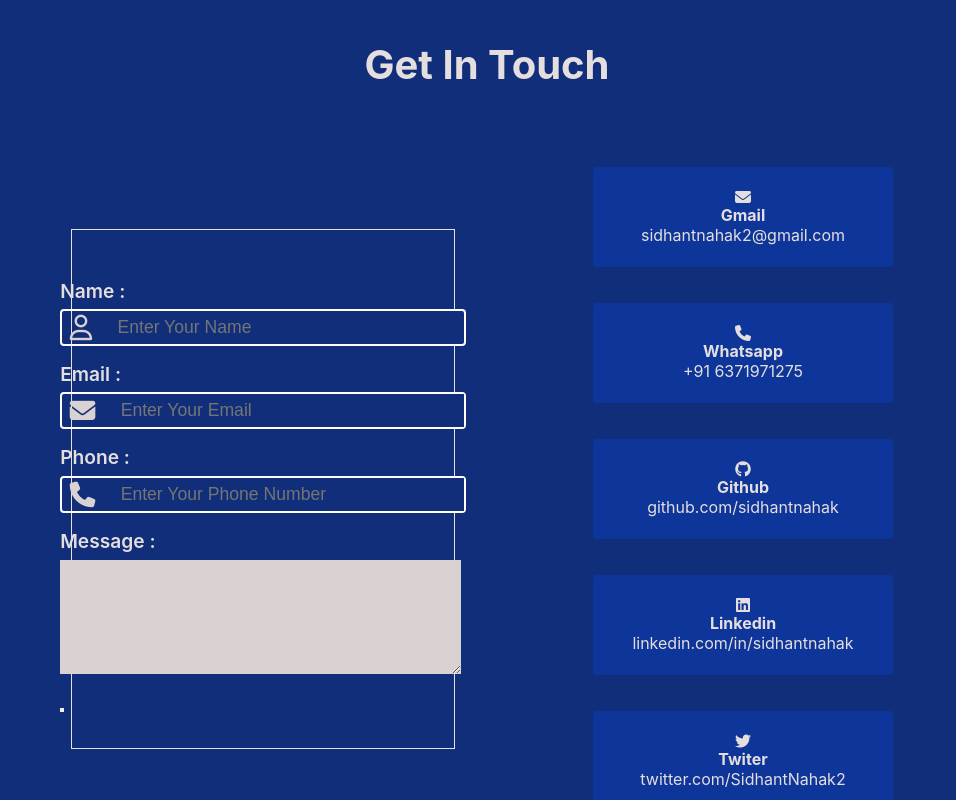
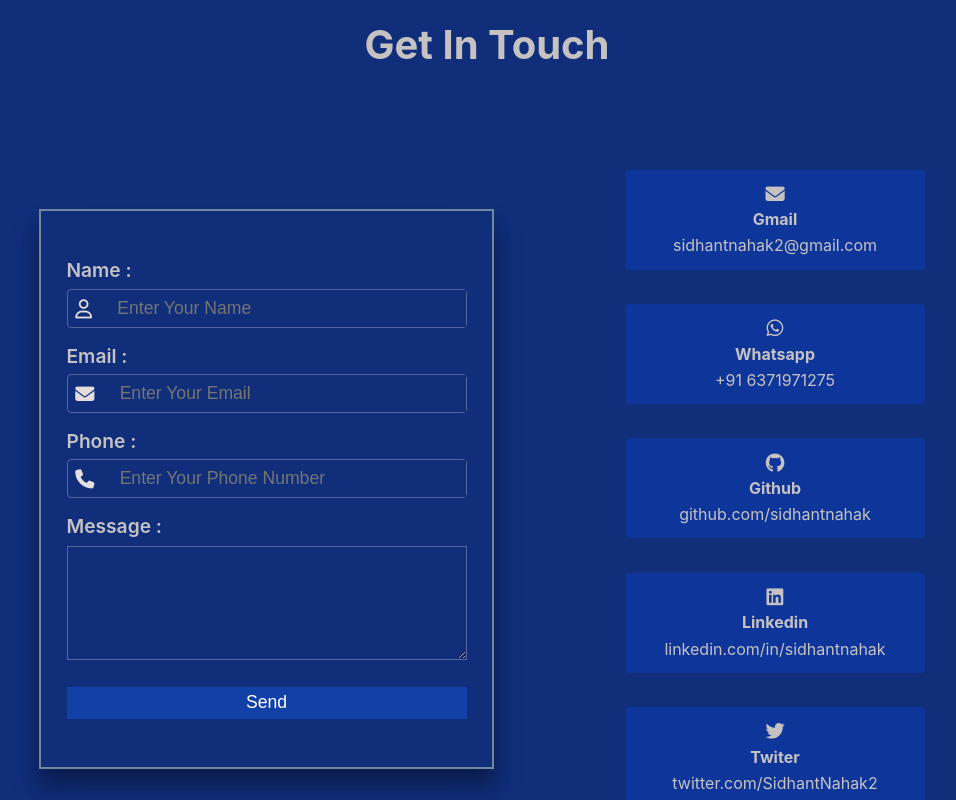
Before and after one commit to sidhantnahak/Portfolio, a React (Create React App) app: page / in a window 1280 px wide. Shown: the part 5600-6400 px from the top of the page, without its empty margins (153-1109 px from the left). Built offline with nearby package versions, Linux system fonts and the light colour scheme.

Commit message:
contact information added

```diff
--- a/src/Contact/Contact.css
+++ b/src/Contact/Contact.css
@@ -1,13 +1,28 @@
 .contact_container{
-    color: rgb(228, 222, 222);
+    /* color: rgb(228, 222, 222); */
+
+    color: rgb(198 194 194);
+
     height: 120vh;
     width: 100%;
+    /* border: 1px solid red; */
 display: flex;
 align-items: center;
 justify-content: center;
 flex-direction: column;
 
 }
+.contact_container,
+input[type ="number"]::-webkit-outer-spin-button,
+ input[type = "number"]::-webkit-inner-spin-button{
+    -webkit-appearance: none;
+    margin: 0;
+
+ }
+
+
+
+
 .contact_container h1{
     text-align: center;
     font-size: 2.5em;
@@ -15,82 +30,114 @@ flex-direction: column;
 }
 .contact_item_container{
     /* margin: auto; */
-    width: 65%;
+    width: 60%;
     display: flex;
     align-items: center;
     justify-content: space-between;
 }
 .form_div{
-    padding: 1.5em 2em;
+    margin: 2em 0;
+    padding: 1em 1em;
     /* background: rgb(15 73 196); */
-    width: 30vw;
-    height: 65vh;
+    width: 455px;
+    /* width: 30vw; */
+    height: 70vh;
     display: flex;
     align-items: center;
     justify-content: center;
-    border: 1px solid rgb(232, 223, 223);
+    border: 2px solid  rgb(114, 136, 160);
+    ;
 
-
+    box-shadow: rgba(4, 0, 22, 0.19) 0px 20px 30px, rgba(0, 0, 0, 0.23) 0px 16px 16px;
 }
 
 
 .form_div .form_item{
-    margin: 1em 0;
+    margin-bottom: 1em;
 }
 .form_item div{
     margin: 0.4em 0;
 }
 
 .form_item div{
+    width: 400px;
     border-radius: 4px;
-    border: 2px solid white;
+    border: 1px solid rgb(84, 104, 154);
     display: flex;
     align-items: center;
     /* justify-content: center; */
 }
+.form_item div:hover{
+    outline: 2px solid rgb(156, 164, 184);
+
+}
+.form_div i{
+    color: rgb(228, 222, 222);
+    font:"bold";
+    font-size:1.2em;
+    padding: 0 0.4em;
+}
+
+.form_item label{
+    font-size: 1.2em;
+    font-weight: 600;
+    /* margin: 0.5em 0; */
+}
 .form_item div input{
     margin-left: 0.5em;
     padding: 0 0.5em;
-    background-color: rgb(16, 46, 122);
-    width: 20em;
-    height: 33px;
+    background: rgb(16, 46, 122);
+    width: 100%;
+    height: 37px;
     font-size: 1.1em;
     border: none;
     color: rgb(228, 222, 222);
 
 }
-.form_div i{
-    color: rgb(218, 210, 210);
-    font:"bold";
-    font-size:1.6em;
-    margin:0 0.3em;
-}
-
-.form_item label{
-    font-size: 1.2em;
-    font-weight: 600;
-    margin: 0.5em 0;
-}
 
 .form_item textarea{
-    background:rgb(218, 210, 210) ;
-margin-top: 0.5em;
+    background:rgb(16, 46, 122) ;
+    border: 1px solid rgb(84, 104, 154);
+
+    color: rgb(228, 222, 222);
+
+margin: 0.5em 0;
 font-size: 1.1em;
 padding: 0.5em 0.5em;
-border: none;
 height: 8em;
-width: 28em;
+width: 100%;
 
 }
+.form_item textarea:focus,input:focus{
+    outline: none;
+}
+.form_div button{
+    width: 100%;
+    font-size: 1.1em;
+    padding: 0.3em 1.5em;
+    border: none;
+    background: rgb(17, 64, 166);
+    cursor: pointer;
+}
+.form_div button:hover{
+    background: #254baa;
+}
+.form_div button a{
+    color: white;
+}
 .media_div{
+    padding: 1.5em;
     width: 25vw;
-    height: 85vh;
+    height: 90vh;
     /* border: 1px solid rgb(232, 223, 223); */
     display: flex;
     flex-direction: column;
     align-items: center;
     justify-content: space-around;
 
+}
+.media_div i{
+    font-size: 1.2em;
 }
 .media_div .media_item_div{
     height: 100px;
@@ -103,5 +150,55 @@ width: 28em;
     display: flex;
     flex-direction: column;
     align-items: center;
-    justify-content: center;
+    justify-content: space-evenly;
 }
+
+.media_item_div:hover{
+    cursor: pointer;
+    /* background-color: #1740a8; */
+    background: #1a46b4;
+}
+
+@media(max-width:1450px){
+    .contact_item_container{
+        width: 65%;
+    }
+}
+
+@media(max-width:1350px){
+    .contact_item_container{
+        width: 70%;
+    }
+}
+@media(max-width:1200px){
+    .contact_item_container{
+        width: 80%;
+    }
+}
+
+@media(max-width:1050px){
+    .contact_item_container{
+        width: 90%;
+    }
+}
+
+@media(max-width:950px){
+    .contact_container{
+        height: auto;
+    }
+    .contact_item_container{
+        height: auto;
+        justify-content: space-between;
+        flex-direction: column;
+    }
+
+}
+@media(max-width:500px){
+
+    .form_div{
+        width: 100%;
+    }
+    .form_item div{
+        width: 100%;
+    }
+}
--- a/src/Contact/Contact.jsx
+++ b/src/Contact/Contact.jsx
@@ -1,5 +1,6 @@
 import React from 'react'
 import './Contact.css'
+import { Link } from 'react-router-dom'
 const Contact = () => {
     return (
         <div className="contact_container">
@@ -15,7 +16,7 @@ const Contact = () => {
                             <label htmlFor="name">Name :</label>
                             <div>
                                 <i className="fa-regular fa-user"></i>
-                                <input type="text" name='name' id='name' placeholder='Enter Your Name' />
+                                <input type="text" name='name' id='name' placeholder='Enter Your Name' required/>
 
                             </div>
                         </div>
@@ -27,7 +28,7 @@ const Contact = () => {
 
                             <div>
                                 <i class="fa-solid fa-envelope"></i>
-                                <input type="email" id='email' placeholder='Enter Your Email' />
+                                <input type="email" id='email' placeholder='Enter Your Email'required />
 
                             </div>
                         </div>
@@ -38,7 +39,7 @@ const Contact = () => {
 
                             <div>
                                 <i class="fa-solid fa-phone"></i>
-                                <input type="number" id='phone' placeholder='Enter Your Phone Number' />
+                                <input type="number" id='phone' placeholder='Enter Your Phone Number'required />
 
                             </div>
                         </div>
@@ -46,10 +47,12 @@ const Contact = () => {
                         <div className="form_item">
                             <label htmlFor="phone">Message :</label>
 
+
+
                             <textarea name="textarea" id="textarea" ></textarea>
 
                         </div>
-                        <button></button>
+                        <button><Link>Send</Link></button>
 
                     </form>
                 </div>
@@ -60,7 +63,7 @@ const Contact = () => {
                         <p>sidhantnahak2@gmail.com</p>
                     </div>
                     <div className="media_item_div">
-                        <i class="fa-solid fa-phone"></i>
+                    <i class="fa-brands fa-whatsapp"></i>
                         <h4>Whatsapp</h4>
 
                         <p>+91 6371971275</p>
```
